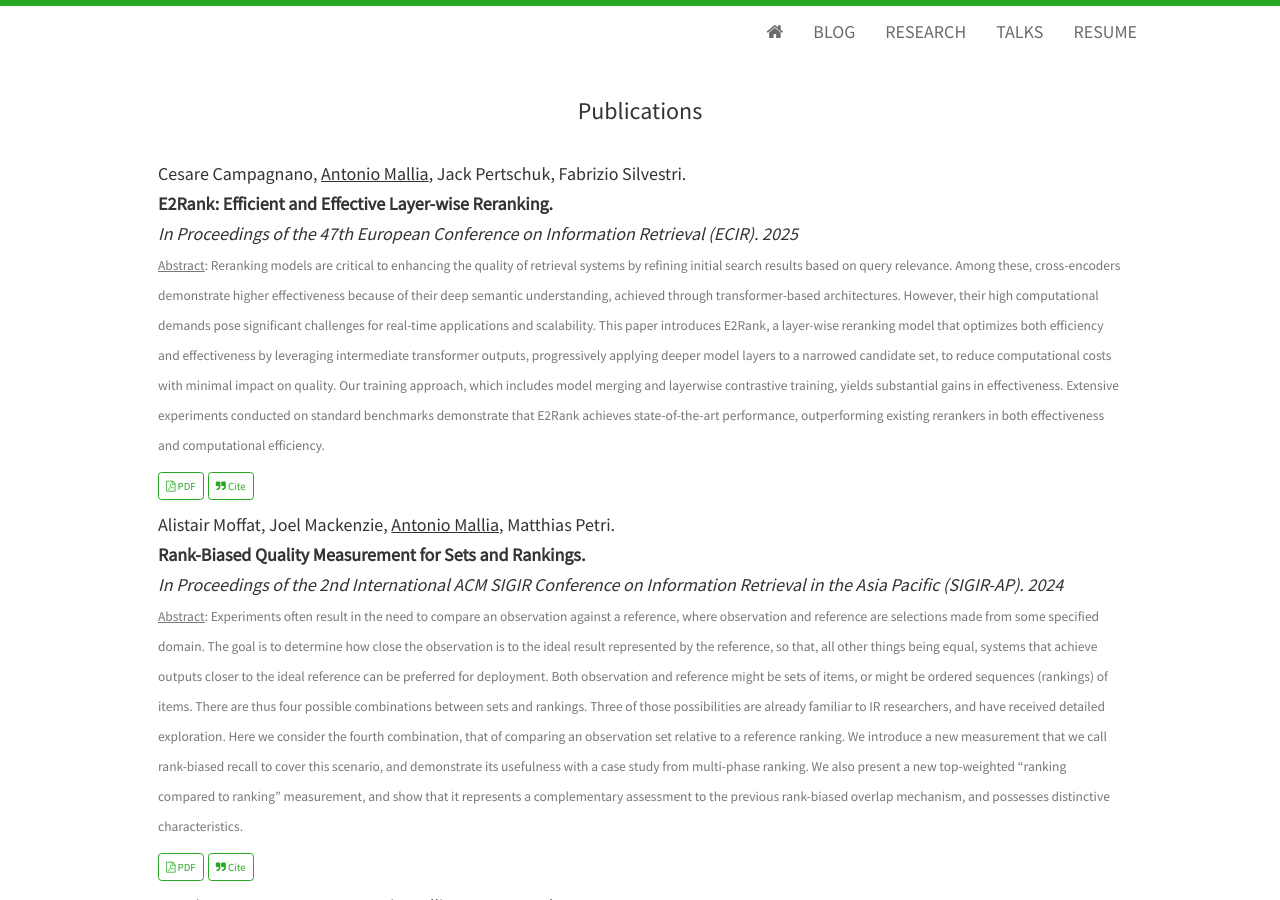
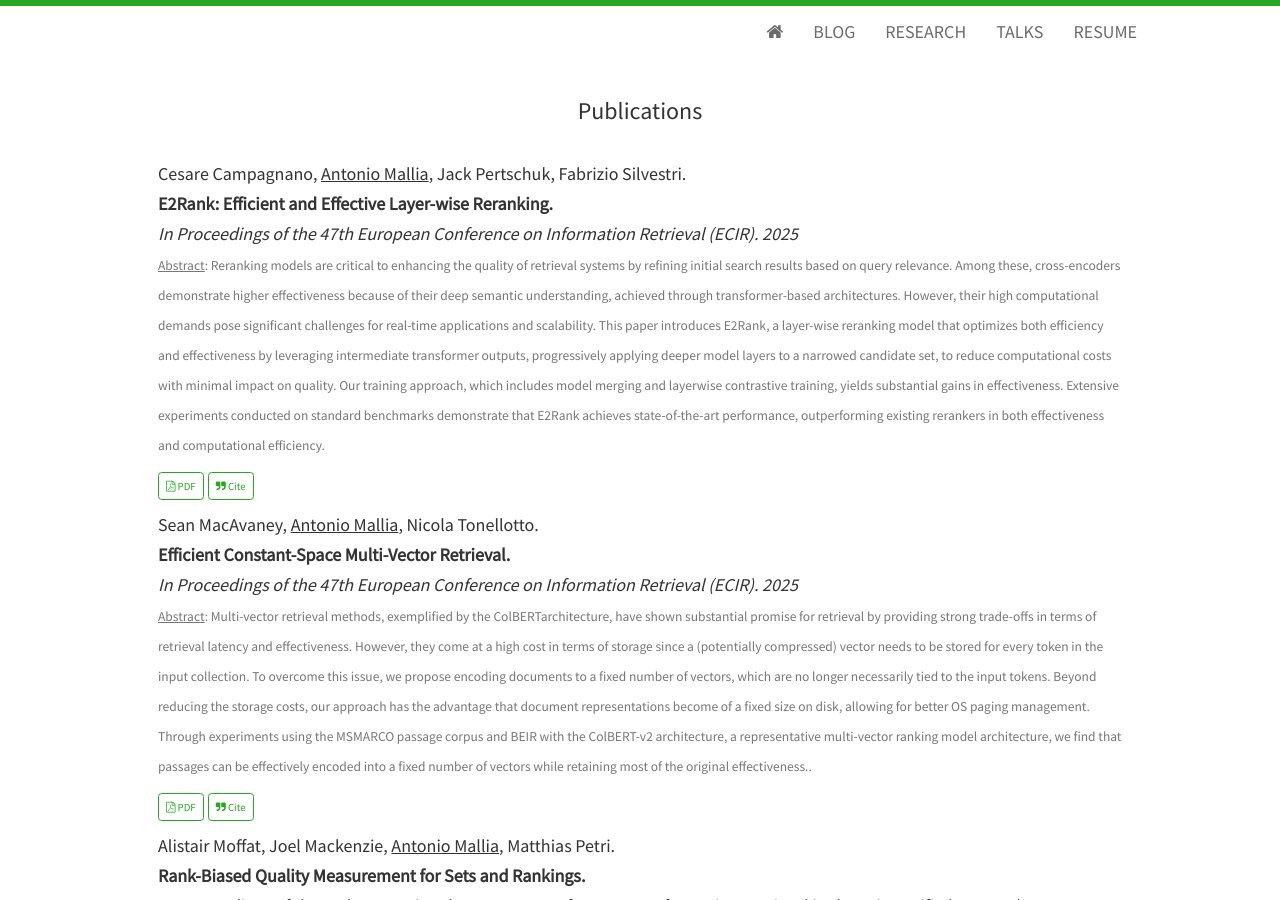
Before and after one commit to amallia/amallia.github.io, a Jekyll site: the page built from research.html, in a window 1280 px wide and 900 px high. Built offline with Jekyll 4.4.1, drawn with Linux system fonts in a browser that asks for light colours; nearby versions of some CDN libraries.

Commit message:
Update research.html

```diff
--- a/research.html
+++ b/research.html
@@ -12,6 +12,14 @@ title: Antonio Mallia's Blog
             <span class="paper-publisher">In Proceedings of the 47th European Conference on Information Retrieval (ECIR). 2025</span>
             <p> <small><u>Abstract</u>: Reranking models are critical to enhancing the quality of retrieval systems by refining initial search results based on query relevance. Among these, cross-encoders demonstrate higher effectiveness because of their deep semantic understanding, achieved through transformer-based architectures. However, their high computational demands pose significant challenges for real-time applications and scalability. This paper introduces E2Rank, a layer-wise reranking model that optimizes both efficiency and effectiveness by leveraging intermediate transformer outputs, progressively applying deeper model layers to a narrowed candidate set, to reduce computational costs with minimal impact on quality. Our training approach, which includes model merging and layerwise contrastive training, yields substantial gains in effectiveness. Extensive experiments conducted on standard benchmarks demonstrate that E2Rank achieves state-of-the-art performance, outperforming existing rerankers in both effectiveness and computational efficiency.</small></p>
 	    <a class="btn btn-outline-primary btn-sm" href="/uploads/ECIR25a.pdf" target="_blank" rel="noopener"><i class="fa fa-file-pdf-o" aria-hidden="true"></i> PDF</a>
+            <a class="btn btn-outline-primary btn-sm js-cite-modal" data-filename="/uploads/ECIR25a.bib"><i class="fa fa-quote-right"></i> Cite</a>
+    </h5>
+    <h5>
+            <span class="paper-authors">Sean MacAvaney, <u>Antonio Mallia</u>, Nicola Tonellotto.</span>
+            <span class="paper-title">Efficient Constant-Space Multi-Vector Retrieval.</span>
+            <span class="paper-publisher">In Proceedings of the 47th European Conference on Information Retrieval (ECIR). 2025</span>
+            <p> <small><u>Abstract</u>: Multi-vector retrieval methods, exemplified by the ColBERTarchitecture, have shown substantial promise for retrieval by providing strong trade-offs in terms of retrieval latency and effectiveness. However, they come at a high cost in terms of storage since a (potentially compressed) vector needs to be stored for every token in the input collection. To overcome this issue, we propose encoding documents to a fixed number of vectors, which are no longer necessarily tied to the input tokens. Beyond reducing the storage costs, our approach has the advantage that document representations become of a fixed size on disk, allowing for better OS paging management. Through experiments using the MSMARCO passage corpus and BEIR with the ColBERT-v2 architecture, a representative multi-vector ranking model architecture, we find that passages can be effectively encoded into a fixed number of vectors while retaining most of the original effectiveness..</small></p>
+	    <a class="btn btn-outline-primary btn-sm" href="/uploads/ECIR25b.pdf" target="_blank" rel="noopener"><i class="fa fa-file-pdf-o" aria-hidden="true"></i> PDF</a>
             <a class="btn btn-outline-primary btn-sm js-cite-modal" data-filename="/uploads/ECIR25a.bib"><i class="fa fa-quote-right"></i> Cite</a>
     </h5>
     <h5>
```
